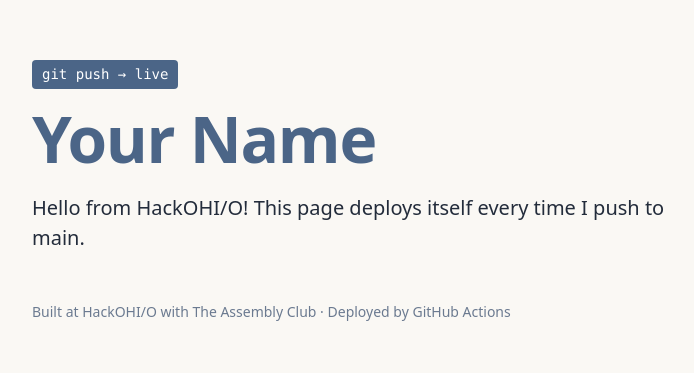
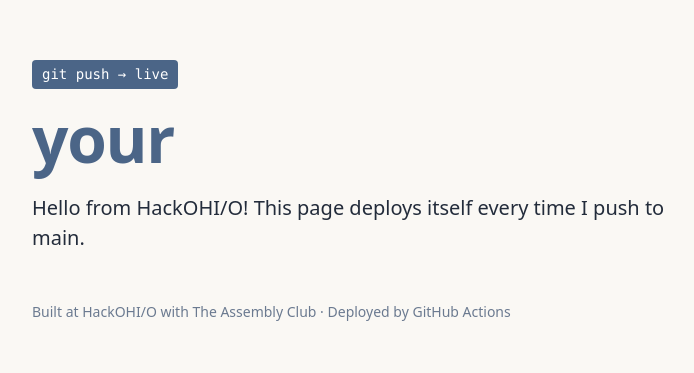
Before and after one commit to HarshithPaulNesaraja/hackohio-site, a plain HTML site: page index.html in a window 1280 px wide. Shown: the part 209-582 px from the top of the page, without its empty margins (288-982 px from the left). Drawn offline with Linux system fonts and the light colour scheme.

```diff
--- a/index.html
+++ b/index.html
@@ -51,7 +51,7 @@
   <main>
     <span class="tag">git push → live</span>
 
-    <h1>Your Name</h1>
+    <h1>your</h1>
 
     <p>Hello from HackOHI/O! This page deploys itself every time I push to main.</p>
 
```
